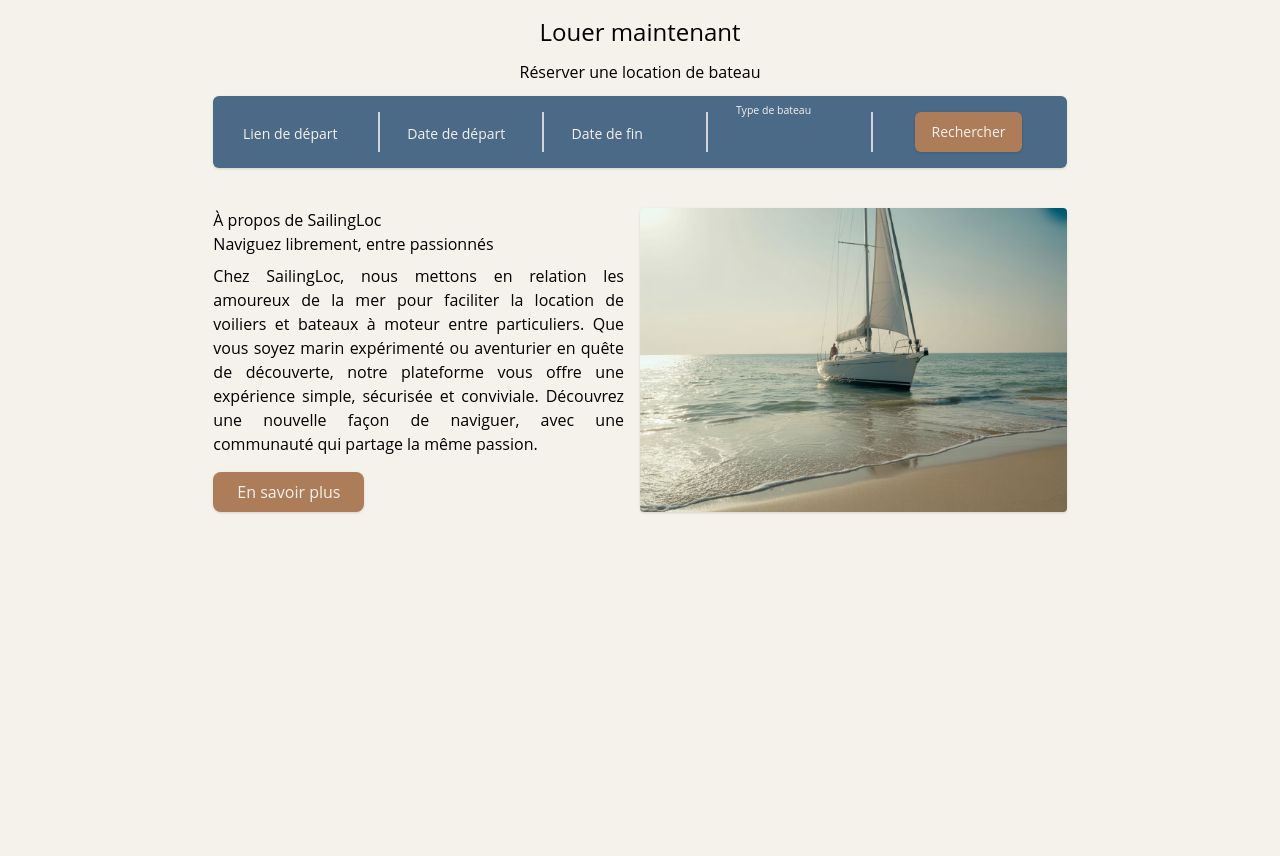
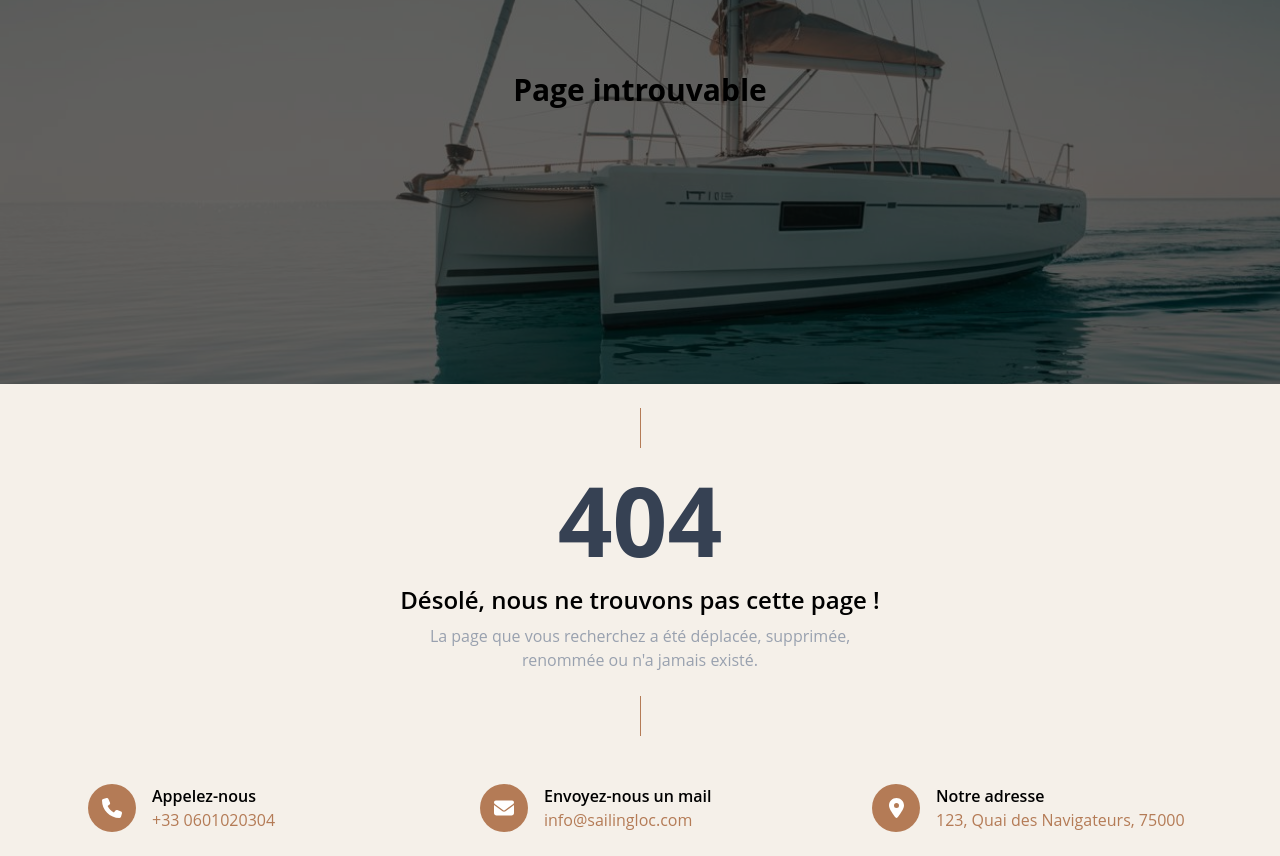
Before and after one commit to Yass8/DEVO23-G4-SAILINGLOC, a React (Vite) app in the folder front/: page /404 in a window 1280 px wide. Before the commit this address led to /home. Before the commit the page ends 800 px from the top, so only its background shows below. Built offline with nearby package versions, Linux system fonts and the light colour scheme; a web font is replaced by a local one.

Commit message:
feat: add Page404 component with loading state and enhanced styling

```diff
--- a/front/src/App.jsx
+++ b/front/src/App.jsx
@@ -6,6 +6,7 @@ import Category from './Client/pages/Category.jsx';
 import Boats from './Client/pages/Boats.jsx';
 import Details from './Client/pages/Details.jsx';
 import Contact from './Client/pages/Contact.jsx';
+import Page404 from './Client/pages/Page404.jsx';
 
 function App() {
 
@@ -14,12 +15,13 @@ function App() {
       <Routes>
         {/* Clients page */}
         <Route path="/" element={<Navigate to="/home" replace />} />
-        <Route path="/home" element={<Home/>} />
+        <Route path="/home" element={<Home />} />
         <Route path="/about" element={<About />} />
         <Route path="/category" element={<Category />} />
         <Route path="/boats" element={<Boats />} />
         <Route path="/details" element={<Details />} />
         <Route path="/contact" element={<Contact />} />
+        <Route path="/404" element={<Page404 />} />
 
         <Route path="*" element={<Navigate to="/" replace />} />
       </Routes>
--- /dev/null
+++ b/front/src/Client/pages/Page404.jsx
@@ -0,0 +1,84 @@
+import { useEffect, useState } from 'react';
+import ScrollToTop from '../components/ScrollToTop';
+import { FontAwesomeIcon } from '@fortawesome/react-fontawesome';
+import { faPhone, faEnvelope, faMapMarkerAlt } from '@fortawesome/free-solid-svg-icons';
+
+export default function Page404() {
+  const [loading, setLoading] = useState(true);
+
+  useEffect(() => {
+    const timer = setTimeout(() => setLoading(false), 1000);
+    return () => clearTimeout(timer);
+  }, []);
+
+  if (loading) {
+    return (
+      <div className="fixed inset-0 bg-black flex items-center justify-center z-50">
+        <div className="animate-spin rounded-full h-16 w-16 border-t-4 border-b-4 border-[#b47b56]"></div>
+      </div>
+    );
+  }
+
+  return (
+    <div className="relative bg-[#f5f0e9]">
+      <ScrollToTop />
+
+      {/* Header Banner */}
+      <header
+        className="text-center text-black py-16 bg-cover bg-center relative w-full h-96"
+        style={{ backgroundImage: "url('/images/hero.jpeg')" }}
+      >
+        <div className="container mx-auto">
+          <h1 className="text-3xl font-bold mt-2">Page introuvable</h1>
+        </div>
+        <div className="absolute inset-0 bg-black/60"></div>
+      </header>
+
+      {/* Divider */}
+      <div className="flex justify-center my-6">
+        <div className="w-px h-10 bg-[#b47b56]"></div>
+      </div>
+
+      {/* Not Found Section */}
+      <section className="flex-grow flex flex-col justify-center items-center text-center px-4">
+        <h1 className="text-8xl font-bold text-gray-700">404</h1>
+        <h3 className="text-2xl font-semibold mt-4">Désolé, nous ne trouvons pas cette page !</h3>
+        <p className="text-gray-400 max-w-md mt-2">
+          La page que vous recherchez a été déplacée, supprimée, renommée ou n'a jamais existé.
+        </p>
+      </section>
+
+      {/* Divider */}
+      <div className="flex justify-center my-6">
+        <div className="w-px h-10 bg-[#b47b56]"></div>
+      </div>
+
+      {/* Footer Contact */}
+      <div className="max-w-6xl mx-auto grid grid-cols-1 md:grid-cols-3 gap-6 w-full">
+        {[{
+          icon: faPhone,
+          title: "Appelez-nous",
+          text: "+33 0601020304",
+        }, {
+          icon: faEnvelope,
+          title: "Envoyez-nous un mail",
+          text: "info@sailingloc.com",
+        }, {
+          icon: faMapMarkerAlt,
+          title: "Notre adresse",
+          text: "123, Quai des Navigateurs, 75000",
+        }].map((item, index) => (
+          <div key={index} className="flex items-center p-6 ">
+            <div className="flex items-center justify-center h-12 w-12 rounded-full bg-[#b47b56] text-white mr-4">
+              <FontAwesomeIcon icon={item.icon} className="text-xl" />
+            </div>
+            <div className="text-left">
+              <h6 className="font-semibold text-black">{item.title}</h6>
+              <p className="text-[#b47b56]">{item.text}</p>
+            </div>
+          </div>
+        ))}
+      </div>
+    </div>
+  );
+}
```
